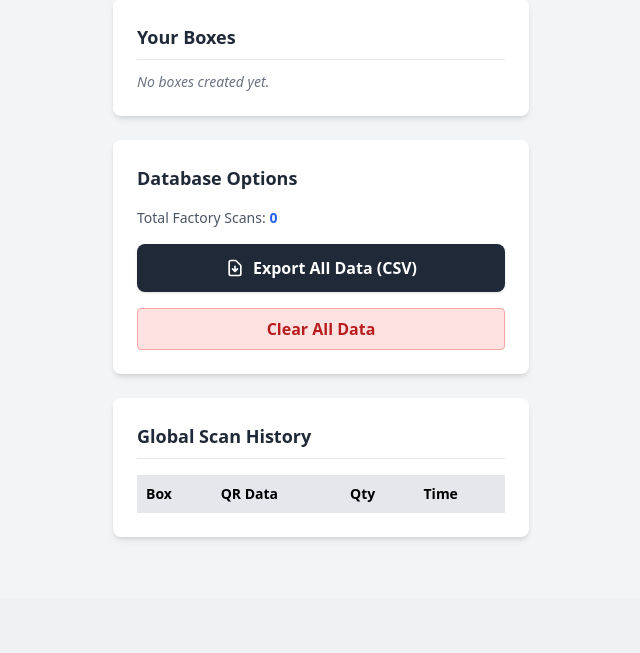
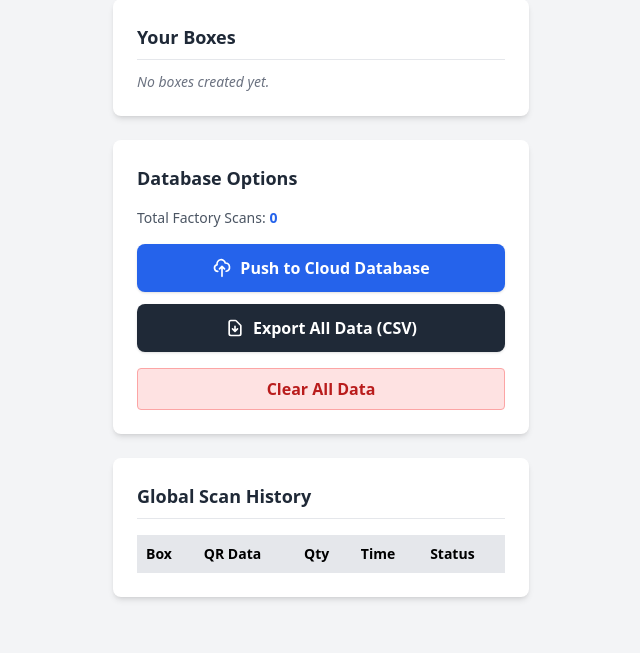
Before and after one commit to ChakradharWugroup/qrcode, a FastAPI app: page /offline in a window 1280 px wide. Shown: the part 201-854 px from the top of the page, without its empty margins (319-959 px from the left). Before the commit the page ends 741 px from the top, so only its background shows below. Run offline with FastAPI, Linux system fonts and the light colour scheme; lists and menus that the app fills with data are empty; some libraries are stand-ins or nearby versions.

Commit message:
Add Push to Cloud Sync feature with status tracking

```diff
--- a/main.py
+++ b/main.py
@@ -389,3 +389,40 @@ def download_master_qr_png(request: Request, collection_id: str, db: Session = D
         media_type="image/png",
         headers={"Content-Disposition": f'attachment; filename="Master_QR_{safe_name}.png"'}
     )
+from pydantic import BaseModel
+from typing import List
+import uuid
+
+class SyncItem(BaseModel):
+    id: int
+    box: str
+    qr: str
+    qty: int
+    timestamp: str
+
+@app.post("/api/sync")
+def sync_offline_data(items: List[SyncItem], db: Session = Depends(get_db)):
+    for item in items:
+        # Check if collection exists by name
+        collection = db.query(models.Collection).filter(models.Collection.name == item.box).first()
+        if not collection:
+            collection = models.Collection(id=str(uuid.uuid4()), name=item.box, description="Synced from offline app")
+            db.add(collection)
+            db.commit()
+            db.refresh(collection)
+
+        # Add item if it doesn't exist
+        existing_item = db.query(models.QRCodeData).filter(
+            models.QRCodeData.collection_id == collection.id,
+            models.QRCodeData.qr_data == item.qr
+        ).first()
+
+        if not existing_item:
+            new_item = models.QRCodeData(
+                collection_id=collection.id,
+                qr_data=item.qr,
+                quantity=item.qty
+            )
+            db.add(new_item)
+    db.commit()
+    return {"status": "success", "synced_count": len(items)}
--- a/templates/offline_app.html
+++ b/templates/offline_app.html
@@ -54,6 +54,12 @@
         <div class="bg-white p-6 rounded-lg shadow-md">
             <h2 class="text-lg font-bold mb-4 text-gray-800">Database Options</h2>
             <p class="text-gray-600 text-sm mb-4">Total Factory Scans: <span id="total-scans-badge" class="font-bold text-blue-600">0</span></p>
+
+            <button id="push-btn" onclick="pushToCloud()" class="w-full bg-blue-600 text-white py-3 rounded-lg font-bold hover:bg-blue-700 transition flex justify-center items-center shadow mb-3">
+                <svg class="w-5 h-5 mr-2" fill="none" stroke="currentColor" viewBox="0 0 24 24"><path stroke-linecap="round" stroke-linejoin="round" stroke-width="2" d="M7 16a4 4 0 01-.88-7.903A5 5 0 1115.9 6L16 6a5 5 0 011 9.9M15 13l-3-3m0 0l-3 3m3-3v12"></path></svg>
+                Push to Cloud Database
+            </button>
+
             <button onclick="exportCSV()" class="w-full bg-gray-800 text-white py-3 rounded-lg font-bold hover:bg-gray-900 transition flex justify-center items-center shadow">
                 <svg class="w-5 h-5 mr-2" fill="none" stroke="currentColor" viewBox="0 0 24 24"><path stroke-linecap="round" stroke-linejoin="round" stroke-width="2" d="M12 10v6m0 0l-3-3m3 3l3-3m2 8H7a2 2 0 01-2-2V5a2 2 0 012-2h5.586a1 1 0 01.707.293l5.414 5.414a1 1 0 01.293.707V19a2 2 0 01-2 2z"></path></svg>
                 Export All Data (CSV)
@@ -73,6 +79,7 @@
                             <th class="p-2 border">QR Data</th>
                             <th class="p-2 border">Qty</th>
                             <th class="p-2 border">Time</th>
+                            <th class="p-2 border">Status</th>
                         </tr>
                     </thead>
                     <tbody id="global-history-body">
@@ -204,15 +211,20 @@
             const tbody = document.getElementById('global-history-body');
             tbody.innerHTML = '';
             if (localDB.length === 0) {
-                tbody.innerHTML = `<tr><td colspan="4" class="p-4 text-center text-gray-500">No items scanned yet.</td></tr>`;
+                tbody.innerHTML = `<tr><td colspan="5" class="p-4 text-center text-gray-500">No items scanned yet.</td></tr>`;
             } else {
                 localDB.forEach(item => {
+                    const statusHtml = item.synced
+                        ? `<span class="text-green-600 font-bold">☁️ Synced</span>`
+                        : `<span class="text-yellow-600 font-bold">⏳ Pending</span>`;
+
                     const tr = document.createElement('tr');
                     tr.innerHTML = `
                         <td class="p-2 border font-bold text-gray-700">${item.box}</td>
                         <td class="p-2 border text-blue-600 font-mono text-xs">${item.qr}</td>
                         <td class="p-2 border font-bold text-green-600">${item.qty}</td>
                         <td class="p-2 border text-xs text-gray-500">${item.timestamp}</td>
+                        <td class="p-2 border text-xs text-center">${statusHtml}</td>
                     `;
                     tbody.appendChild(tr);
                 });
@@ -356,7 +368,8 @@
                 box: currentBox,
                 qr: qr,
                 qty: qty,
-                timestamp: new Date().toLocaleString()
+                timestamp: new Date().toLocaleString(),
+                synced: false
             };
 
             localDB.unshift(newItem);
@@ -403,13 +416,55 @@
             }
         }
 
+        async function pushToCloud() {
+            if (!navigator.onLine) {
+                alert("You are currently offline. Please connect to the internet first.");
+                return;
+            }
+            const unsynced = localDB.filter(item => !item.synced);
+            if (unsynced.length === 0) {
+                alert("All items are already pushed to the cloud!");
+                return;
+            }
+
+            try {
+                const btn = document.getElementById('push-btn');
+                const originalText = btn.innerHTML;
+                btn.innerHTML = `<svg class="animate-spin w-5 h-5 mr-2" fill="none" viewBox="0 0 24 24"><circle class="opacity-25" cx="12" cy="12" r="10" stroke="currentColor" stroke-width="4"></circle><path class="opacity-75" fill="currentColor" d="M4 12a8 8 0 018-8V0C5.373 0 0 5.373 0 12h4z"></path></svg> Syncing...`;
+
+                const response = await fetch('/api/sync', {
+                    method: 'POST',
+                    headers: { 'Content-Type': 'application/json' },
+                    body: JSON.stringify(unsynced)
+                });
+
+                if (response.ok) {
+                    localDB.forEach(item => { item.synced = true; });
+                    localStorage.setItem('offline_qr_db', JSON.stringify(localDB));
+                    alert(`Successfully pushed ${unsynced.length} items to the cloud!`);
+                    updateDashboardStats();
+                } else {
+                    alert("Server error. Could not push to cloud.");
+                }
+                btn.innerHTML = originalText;
+            } catch (e) {
+                alert("Network error. Make sure the server is reachable.");
+                document.getElementById('push-btn').innerHTML = `<svg class="w-5 h-5 mr-2" fill="none" stroke="currentColor" viewBox="0 0 24 24"><path stroke-linecap="round" stroke-linejoin="round" stroke-width="2" d="M7 16a4 4 0 01-.88-7.903A5 5 0 1115.9 6L16 6a5 5 0 011 9.9M15 13l-3-3m0 0l-3 3m3-3v12"></path></svg> Push to Cloud Database`;
+            }
+        }
+
         function clearDatabase() {
-            if(confirm("WARNING: This will permanently delete ALL data from your phone. Have you exported the CSV first?")) {
+            const unsynced = localDB.filter(item => !item.synced);
+            if (unsynced.length > 0) {
+                alert(`STOP! You have ${unsynced.length} pending items that have not been pushed to the cloud database.\n\nPlease connect to the internet and click "Push to Cloud Database" before clearing your data!`);
+                return;
+            }
+            if(confirm("All data has been safely pushed to the cloud. Are you sure you want to clear the phone's memory to start fresh?")) {
                 localDB = [];
                 localStorage.setItem('offline_qr_db', JSON.stringify(localDB));
                 updateDashboardStats();
                 localStorage.removeItem('current_box');
-                alert("Database cleared.");
+                alert("Database cleared from phone.");
             }
         }
 
```
